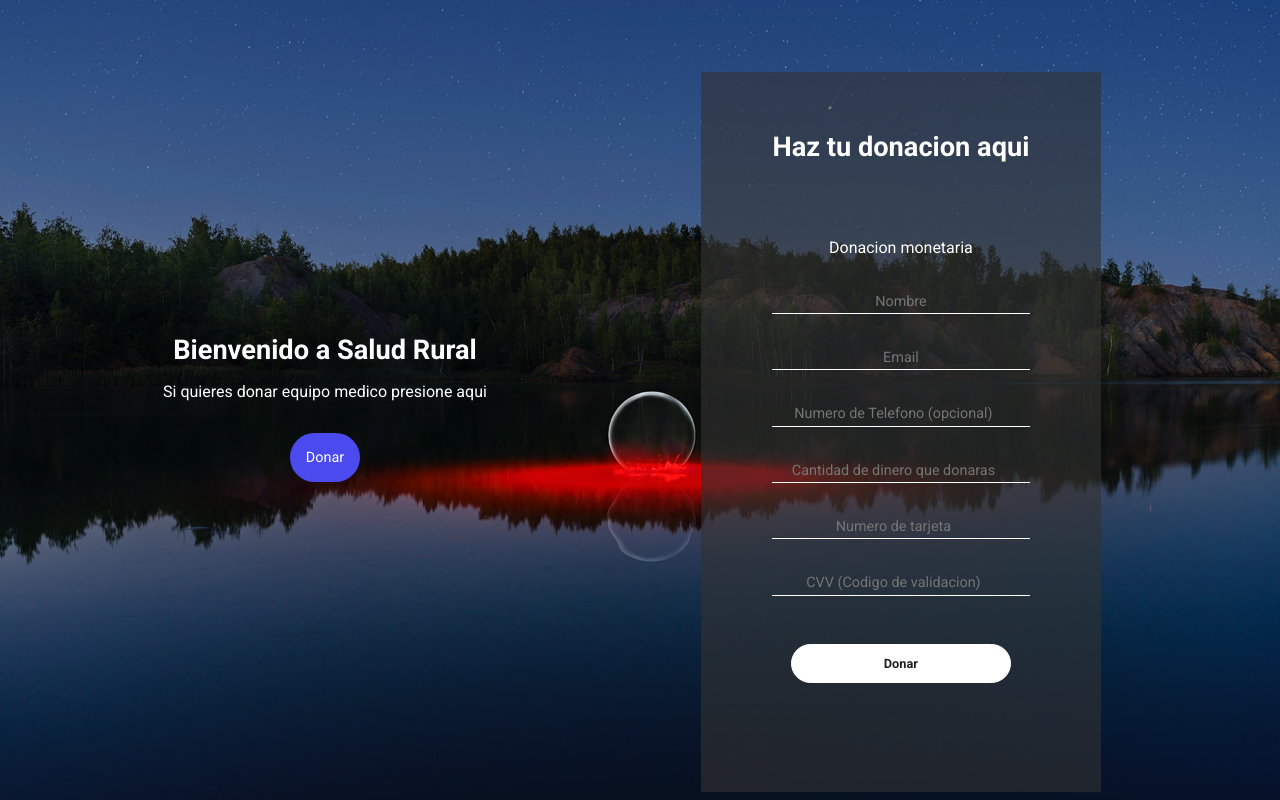
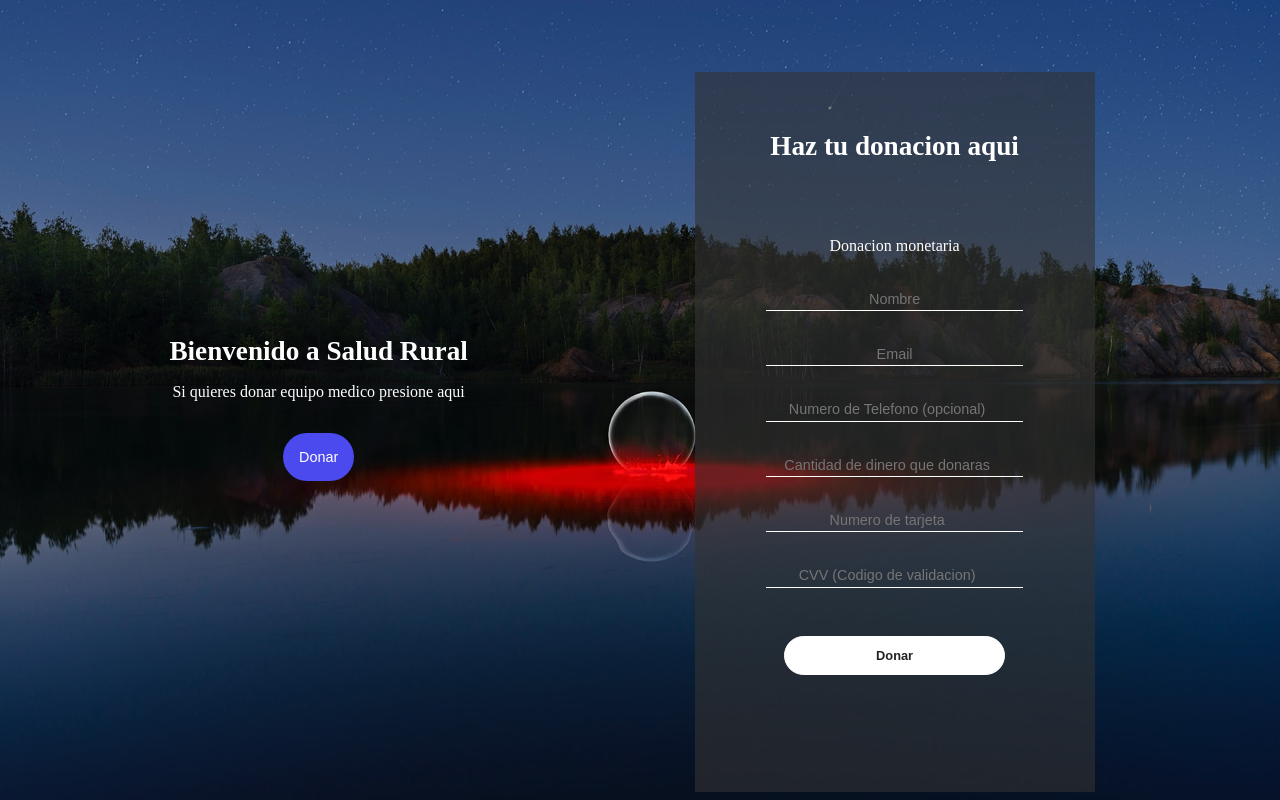
Before and after one commit to DMurgas/Crea-J---SaludRural, a PHP site: page /HTML/formulario-donacion-monetaria.HTML in a window 1280 px wide. Run offline with PHP 8.4, Linux system fonts and the light colour scheme.

Commit message:
dfgfg
ffrgfg

```diff
--- a/Avance-CREAJ/CSS/Estilo-formulario-donacion.CSS
+++ b/Avance-CREAJ/CSS/Estilo-formulario-donacion.CSS
@@ -2,7 +2,6 @@
     margin: 0;
     padding: 0;
     box-sizing: border-box;
-    font-family: 'Roboto', sans-serif;
 }
 
 body {
@@ -15,6 +14,7 @@ body {
     background-repeat: no-repeat;
     background-size: cover;
     color: #fff;
+
 }
 
 .container-form {
```
